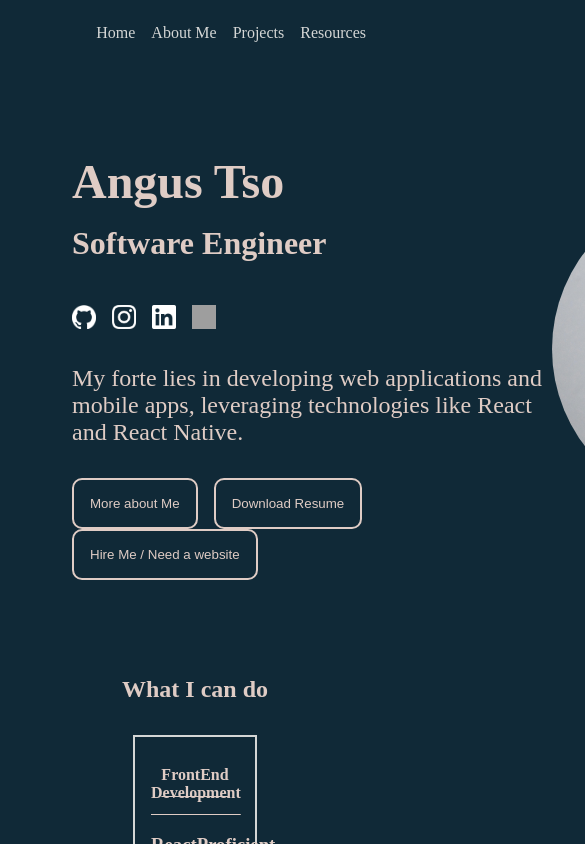
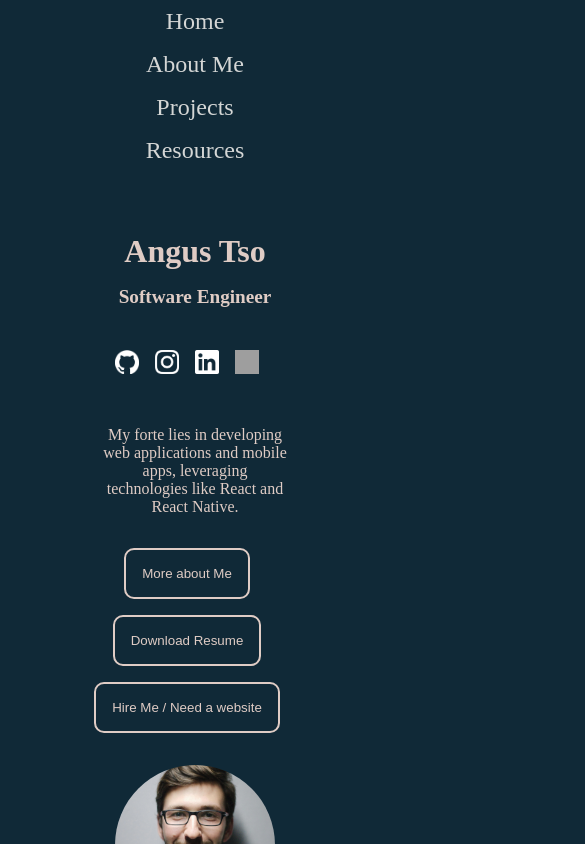
Before and after one commit to AngusTso/AngusTso.github.io, a React (Vite) app in the folder AngusTsoProfolio/: page / in a window 390 px wide. Shown: the top 844 px of the page, 585 px wide, since content can reach past the window. Built offline with nearby package versions, Linux system fonts and the light colour scheme; grey boxes are pictures that could not be loaded.

Commit message:
Change mobile styling for home

```diff
--- a/AngusTsoProfolio/src/component/NavBar.module.css
+++ b/AngusTsoProfolio/src/component/NavBar.module.css
@@ -1,7 +1,6 @@
 .nav {
   background-color: transparent;
   padding: 1rem;
-  border-radius: 1rem;
 }
 
 .nav ul {
@@ -36,3 +35,27 @@
   font-size: 1.1rem;
   background-color: #162939;
 }
+
+/*Mobile screen styling*/
+@media (max-width: 800px) {
+  .nav {
+    background-color: transparent;
+    padding: 0rem;
+  }
+
+  .nav ul {
+    list-style-type: none;
+    margin: 0;
+    padding: 0;
+    display: flex;
+    flex-direction: column;
+    align-items: center;
+    font-size: 1.5rem;
+    margin-bottom: 2rem;
+  }
+
+  .nav li {
+    margin-left: 0rem;
+    margin-bottom: 1rem;
+  }
+}
--- a/AngusTsoProfolio/src/screen/Home.module.css
+++ b/AngusTsoProfolio/src/screen/Home.module.css
@@ -62,3 +62,41 @@ h1 {
   flex-direction: column;
   align-items: left;
 }
+
+/*Mobile screen styling*/
+@media (max-width: 800px) {
+  .intro {
+    display: flex;
+    flex-direction: column;
+    align-items: center;
+    padding: 0;
+  }
+  .myIntro {
+    display: flex;
+    flex-direction: column;
+    align-items: center;
+    margin-bottom: 1rem;
+  }
+
+  .myIntro h1 {
+    font-size: 2rem;
+    font-weight: bold;
+  }
+  .myIntro h4 {
+    font-size: 1.2rem;
+  }
+  .myIntro p {
+    width: 50%;
+    font-size: 1rem;
+    text-align: center;
+  }
+  .myIntro button {
+    margin-bottom: 1rem;
+  }
+  .profile img {
+    height: 10rem;
+    width: 10rem;
+    border-radius: 50%;
+    object-fit: cover;
+  }
+}
```
